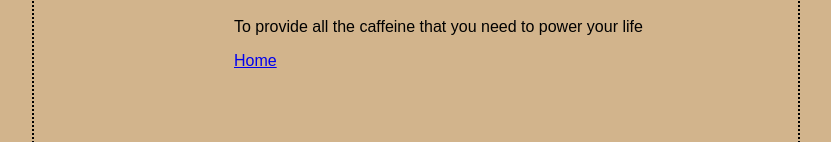
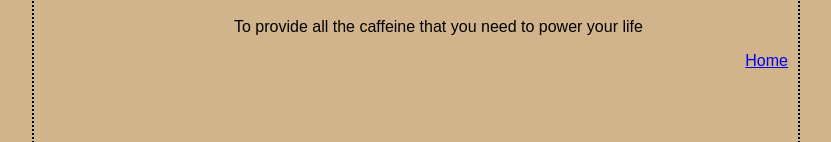
Before and after one commit to Poirot1729/Riddle-Me-Not, a plain HTML site: page mission.html in a window 1280 px wide. Shown: the part 270-412 px from the top of the page, without its empty margins (224-1055 px from the left). Drawn offline with Linux system fonts and the light colour scheme.

Commit message:
Update mission.html

```diff
--- a/mission.html
+++ b/mission.html
@@ -18,6 +18,6 @@
 	<h1>Starbuzz Coffee's Mission</h1>
 	<p>To provide all the caffeine that you need to power your life</p>
 	<p>
-		<a href="index.html">Home</a>
+		<a href="index.html" style="float:right">Home</a>
 	</p>
 </body>
```
